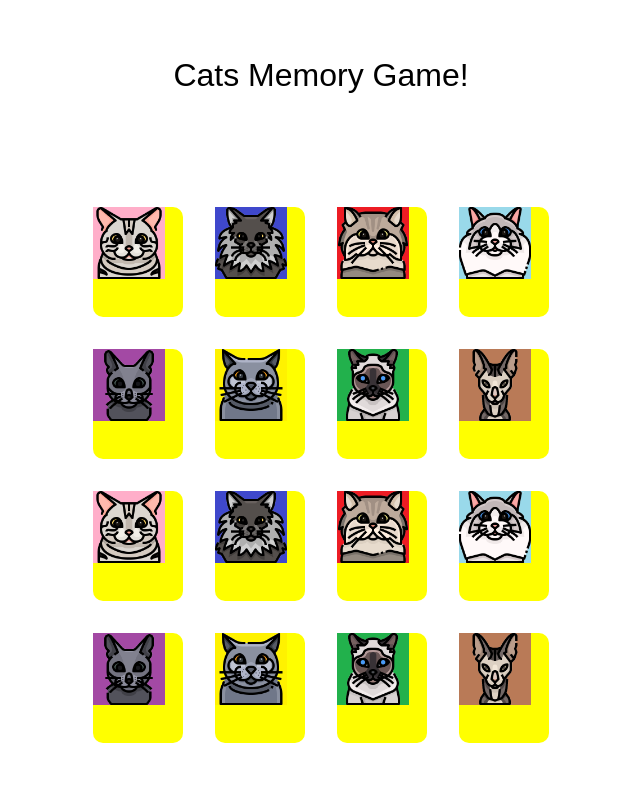
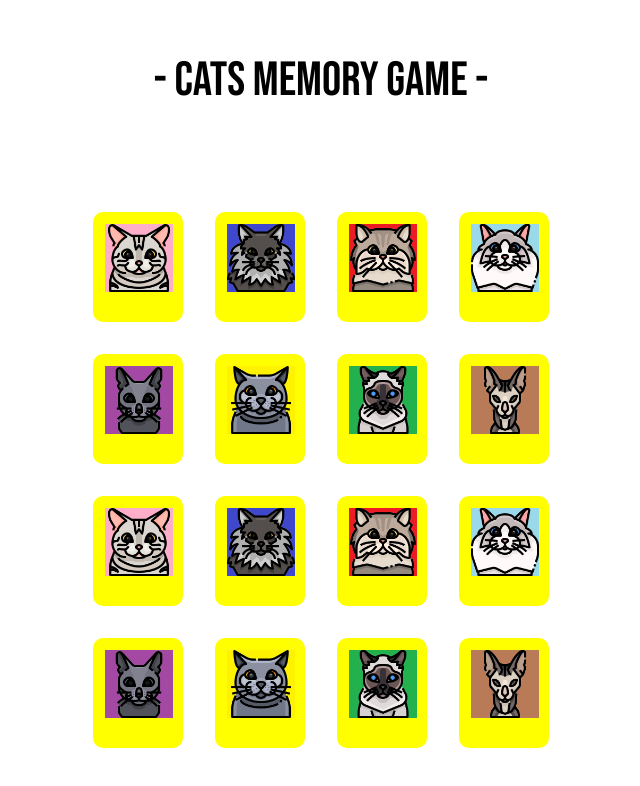
Before and after one commit to Jnaesi/Cats-Memory-Game, a plain HTML site: page index.html in a window 1280 px wide. Shown: the whole page, without its empty margins (319-959 px from the left). Drawn offline with Linux system fonts and the light colour scheme.

Commit message:
Add new fonts

```diff
--- a/index.css
+++ b/index.css
@@ -12,8 +12,8 @@
 
 .heading {
     text-align: center;
-    font-family: sans-serif;
-    font-size: 2rem;
+    font-family: 'Bebas Neue', cursive;
+    font-size: 3rem;
     font-weight: 500;
 }
 
@@ -41,4 +41,6 @@
     width: 80%;
     max-height: 90px;
     transition: 0.3s all ease;
+    padding: 2px;
+    margin: 10px 10px;
 }
--- a/index.html
+++ b/index.html
@@ -5,12 +5,15 @@
     <meta http-equiv="X-UA-Compatible" content="IE=edge">
     <meta name="viewport" content="width=device-width, initial-scale=1.0">
     <title>Cats Memory</title>
-
+    <script src="https://kit.fontawesome.com/d979a54b18.js" crossorigin="anonymous"></script>
+    <link rel="preconnect" href="https://fonts.googleapis.com">
+    <link rel="preconnect" href="https://fonts.gstatic.com" crossorigin>
+    <link href="https://fonts.googleapis.com/css2?family=Bebas+Neue&display=swap" rel="stylesheet">
     <link rel="stylesheet" href="./index.css">
 </head>
 <body>
     <div class="container">
-        <h2 class="heading">Cats Memory Game!</h2>
+        <h2 class="heading"> - Cats Memory Game - </i></h2>
         <div class ="cards">
             <div class="card" animal="american">
                 <img src="./images/american.png" alt="American Shorthair" />
@@ -62,6 +65,5 @@
             </div>
         </div>
     </div>
-
 </body>
 </html>
```
